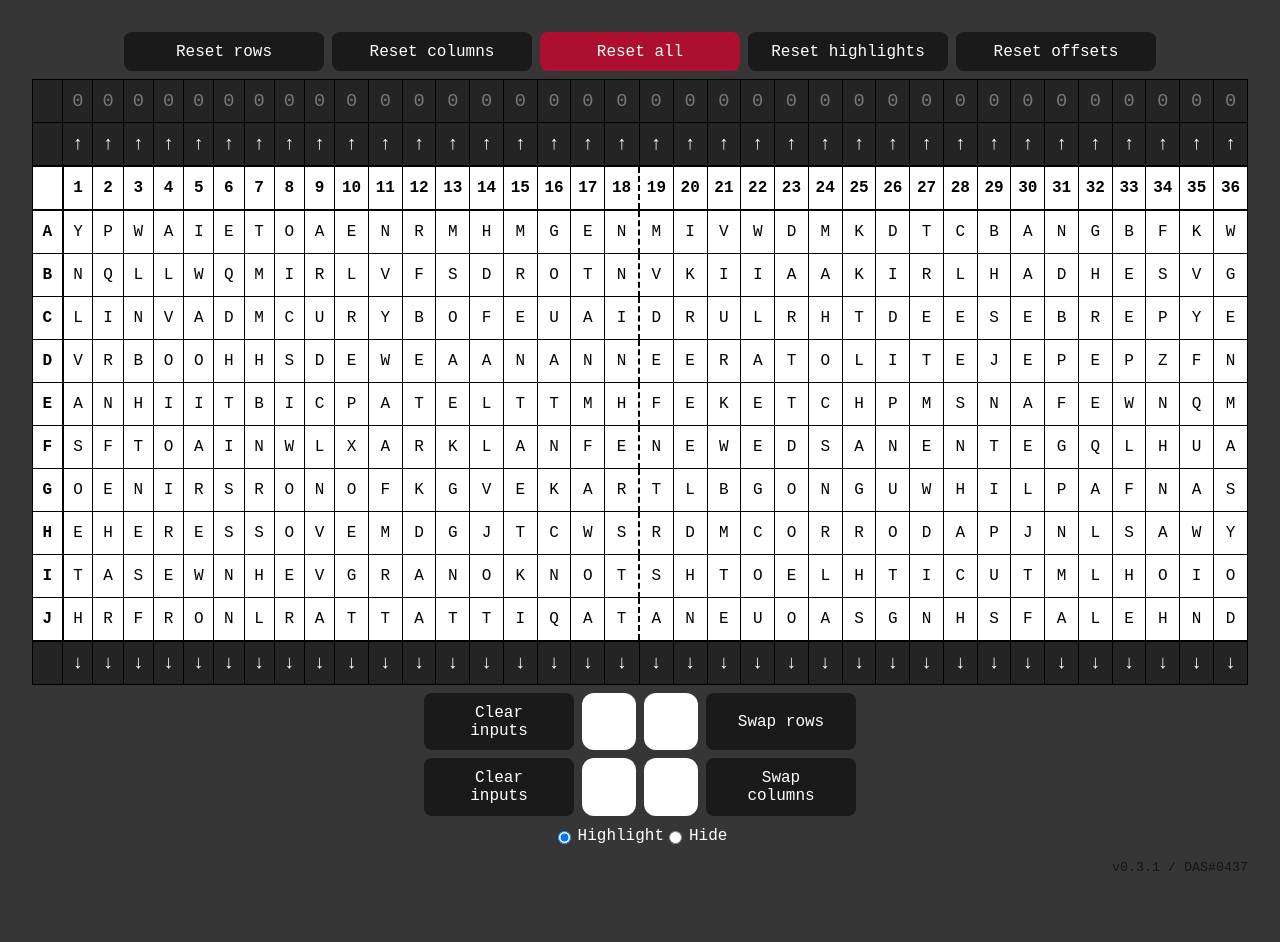
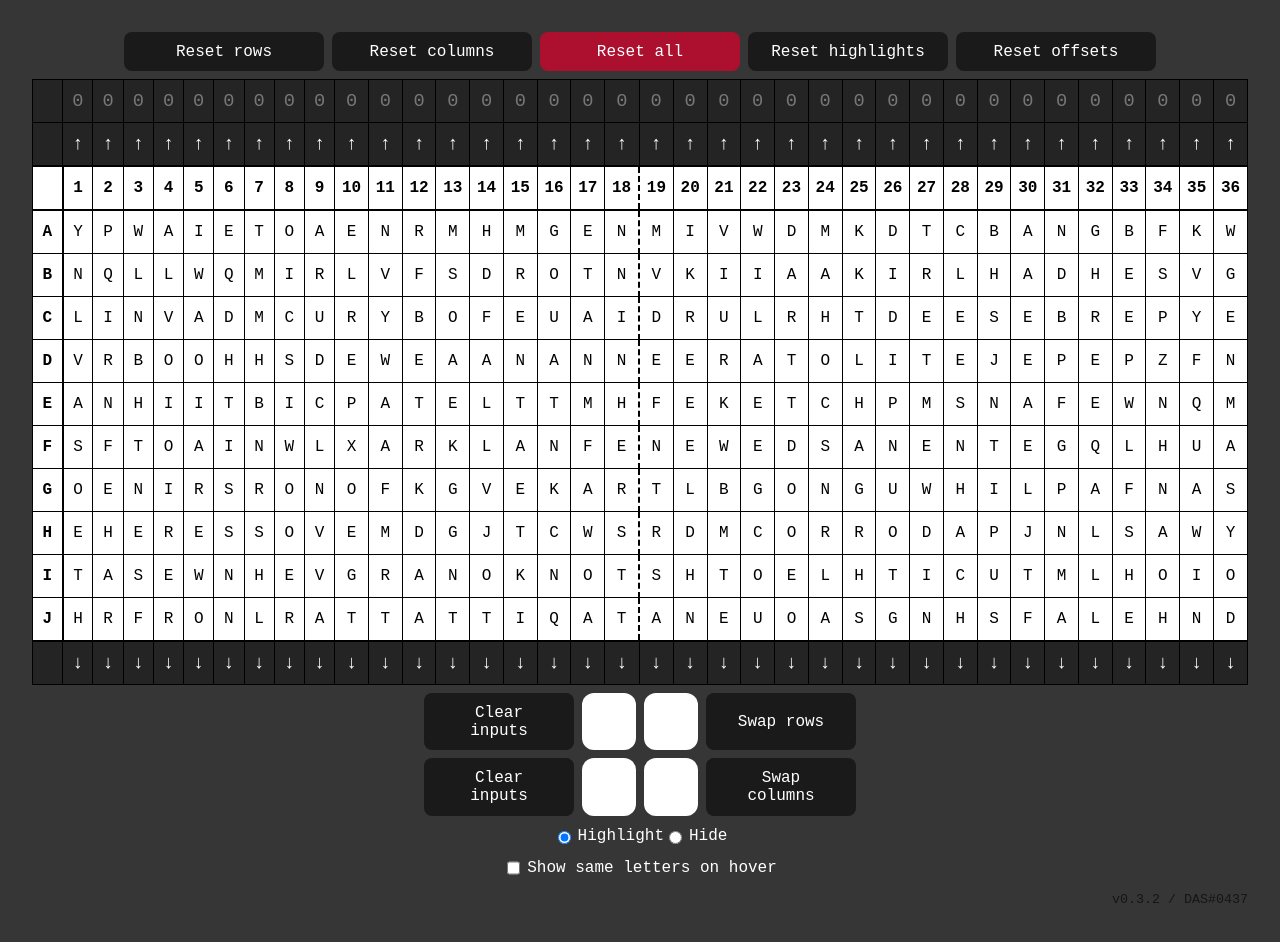
Before and after one commit to d-as/ctc-th, a React (Vite) app: page / in a window 1280 px wide. Before the commit the page ends 912 px from the top, so only its background shows below. Built offline with nearby package versions, Linux system fonts and the light colour scheme.

Commit message:
Add Show same letters on hover option

```diff
--- a/src/App.tsx
+++ b/src/App.tsx
@@ -23,7 +23,8 @@ enum SelectMode {
   HIDE,
 }
 
-const VERSION_TEXT = 'v0.3.1 / DAS#0437';
+const VERSION_TEXT = 'v0.3.2 / DAS#0437';
+const VERSION_TEXT_TITLE = 'Discord Tag'
 
 const App = () => {
   const [rows, setRows] = useState([...rowData]);
@@ -38,6 +39,9 @@ const App = () => {
   const [swapRowTo, setSwapRowTo] = useState('');
   const [swapColFrom, setSwapColFrom] = useState('');
   const [swapColTo, setSwapColTo] = useState('');
+
+  const [showSameLettersOnHover, setShowSameLettersOnHover] = useState(false);
+  const [hoveredLetter, setHoveredLetter] = useState<string | undefined>();
 
   const indexToLetter = (row: number): string => {
     return String.fromCharCode('A'.charCodeAt(0) + row - 1);
@@ -67,11 +71,17 @@ const App = () => {
       return ''
     }
 
+    const cell = getCell(row, col);
     const colOffset = colOffsets[col];
     const key = getCellKey((row + colOffset) % 10, col);
     const isHighlighted = highlights.has(key);
     const isHidden = hidden.has(key);
-    return isHighlighted ? 'highlight' : (isHidden ? 'hidden' : '');
+
+    return [
+      isHighlighted ? 'highlight' : (isHidden ? 'hidden' : ''),
+      showSameLettersOnHover && cell === hoveredLetter ? 'hovered-letter-cell' : '',
+    ]
+      .join(' ');
   };
 
   const highlightCell = (row: number, col: number): void => {
@@ -256,6 +266,14 @@ const App = () => {
     return ['arrow-cell', offset === 0 ? 'offset-faded' : ''].join(' ');
   };
 
+  const hoverCell = (row: number, col: number, active: boolean): void => {
+    setHoveredLetter(active && row > 0 && row <= 10 && col > 0 && col <= 36 ? getCell(row, col) : undefined);
+  };
+
+  const changeShowSameLettersOnHover = (show: boolean): void => {
+    setShowSameLettersOnHover(show);
+  };
+
   return (
     <div className="App">
       <span className="reset-container">
@@ -321,6 +339,8 @@ const App = () => {
                     .join(' ')
                 }
                 onClick={() => highlightCell(row, col)}
+                onMouseEnter={() => hoverCell(row, col, true)}
+                onMouseLeave={() => hoverCell(row, col, false)}
               >
                 {getCell(row, col)}
               </td>
@@ -400,7 +420,17 @@ const App = () => {
           Hide
         </label>
       </div>
-      <span className="version-container">
+      <div className="option-row">
+        <label>
+          <input
+            type="checkbox"
+            checked={showSameLettersOnHover}
+            onChange={e => changeShowSameLettersOnHover(e.target.checked)}
+          />
+          Show same letters on hover
+        </label>
+      </div>
+      <span className="version-container" title={VERSION_TEXT_TITLE}>
         {VERSION_TEXT}
       </span>
     </div>
--- a/src/index.scss
+++ b/src/index.scss
@@ -75,11 +75,27 @@ td {
     background-color: #EEE;
   }
 
+  &.hovered-letter-cell {
+    background-color: #DDD;
+
+    &:hover {
+      background-color: #EEE;
+    }
+  }
+
   &.highlight {
     background-color: hsl(350, 100%, 88%);
 
     &:hover {
       background-color: hsl(350, 100%, 83%);
+    }
+
+    &.hovered-letter-cell {
+      background-color: hsl(350, 100%, 83%);
+
+      &:hover {
+        background-color: hsl(350, 100%, 78%);
+      }
     }
   }
 
@@ -89,6 +105,14 @@ td {
 
     &:hover {
       color: #777;
+    }
+
+    &.hovered-letter-cell {
+      color: #DDD;
+
+      &:hover {
+        color: #777;
+      }
     }
   }
 
@@ -160,8 +184,25 @@ td {
   justify-content: flex-end;
   color: #161616;
   font-size: 10pt;
+  transition: color 0.2s;
+
+  &:hover {
+    color: #EEE;
+    transition: color 0.2s;
+  }
 }
 
 .offset-faded {
   color: #777;
 }
+
+.option-row {
+  display: flex;
+  justify-content: center;
+  color: white;
+
+  label {
+    display: flex;
+    gap: 4px;
+  }
+}
```
